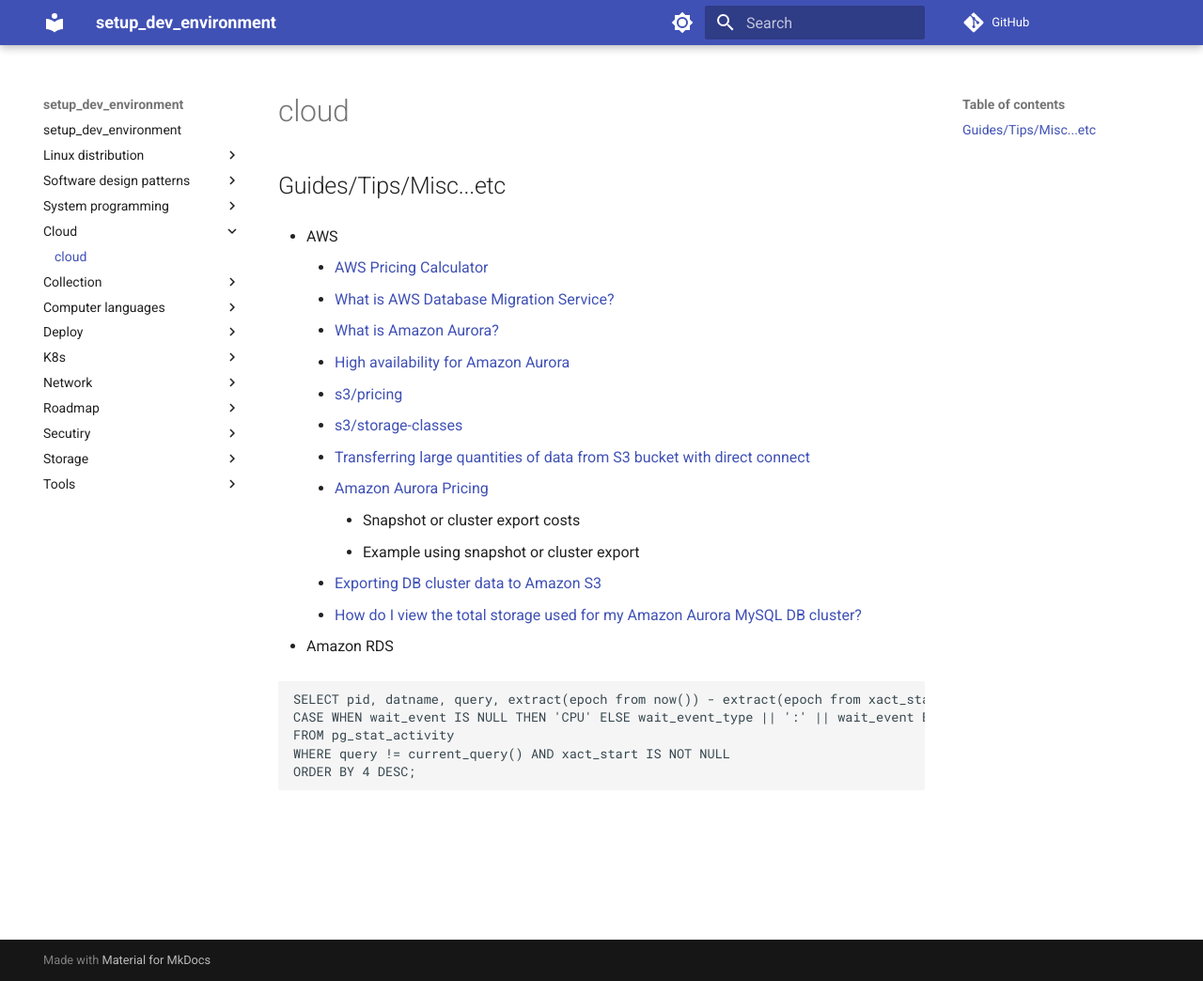
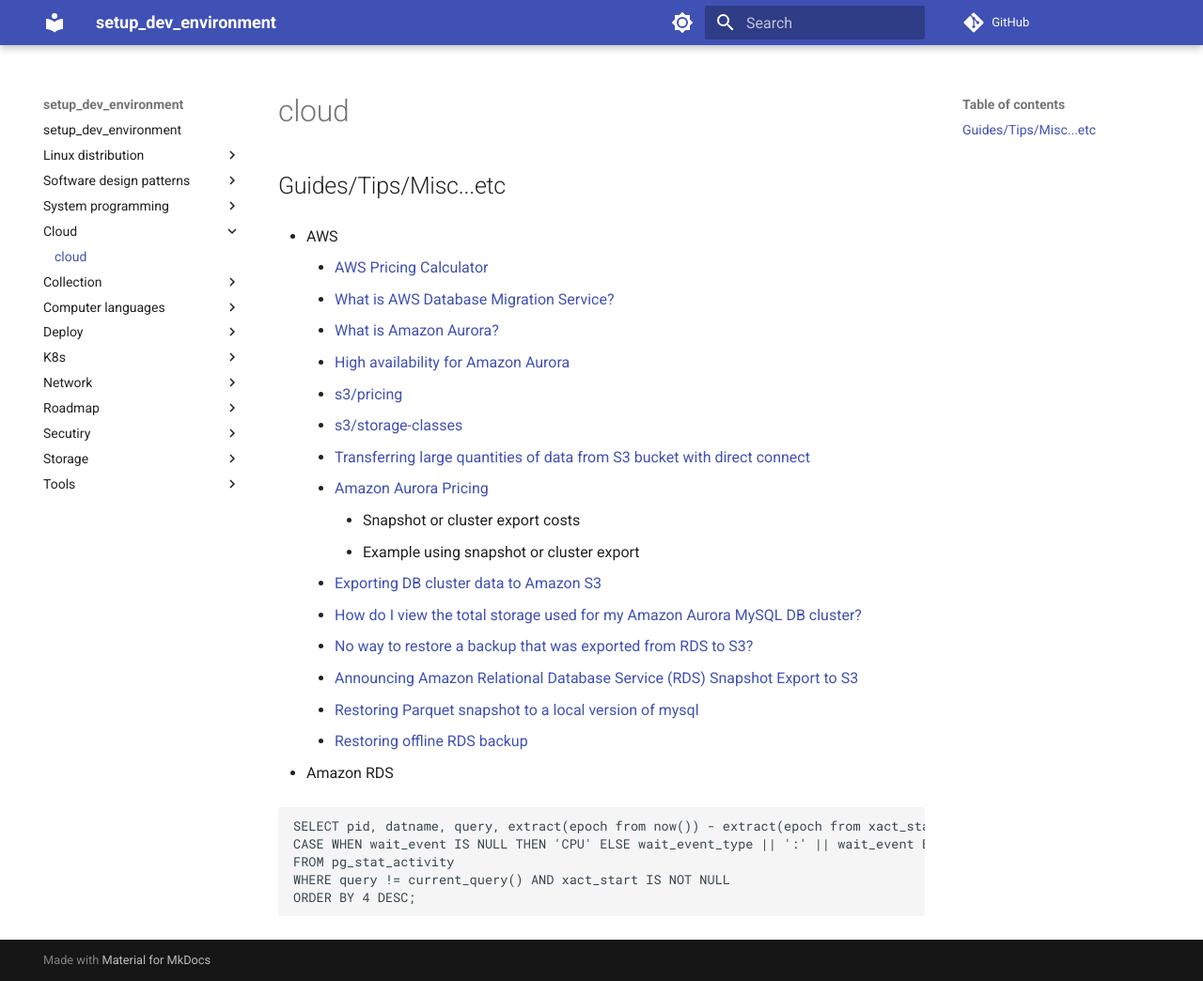
Before and after one commit to hong539/setup_dev_environment, an MkDocs documentation site: the page built from docs/cloud/cloud.md, in a window 1280 px wide and 1044 px high. Shown: the whole window at 94% size. Built offline with MkDocs 1.6.1 and Material for MkDocs 9.7.7, drawn with Linux system fonts in a browser that asks for light colours; comment, search, counter and statistics services are not loaded.

Commit message:
Update docs

```diff
--- a/docs/cloud/cloud.md
+++ b/docs/cloud/cloud.md
@@ -15,6 +15,10 @@
         * Example using snapshot or cluster export
     * [Exporting DB cluster data to Amazon S3](https://docs.aws.amazon.com/AmazonRDS/latest/AuroraUserGuide/export-cluster-data.html)
     * [How do I view the total storage used for my Amazon Aurora MySQL DB cluster?](https://repost.aws/knowledge-center/view-storage-aurora-cluster)
+    * [No way to restore a backup that was exported from RDS to S3?](https://www.reddit.com/r/aws/comments/ivt9p6/no_way_to_restore_a_backup_that_was_exported_from/)
+    * [Announcing Amazon Relational Database Service (RDS) Snapshot Export to S3](https://aws.amazon.com/about-aws/whats-new/2020/01/announcing-amazon-relational-database-service-snapshot-export-to-s3/)
+    * [Restoring Parquet snapshot to a local version of mysql](https://community.zenduty.com/t/restoring-parquet-snapshot-to-a-local-version-of-mysql/536)
+    * [Restoring offline RDS backup](https://repost.aws/questions/QURz9CEECqQtef24xykUo_IQ/restoring-offline-rds-backup)
 
 * Amazon RDS
 
```
